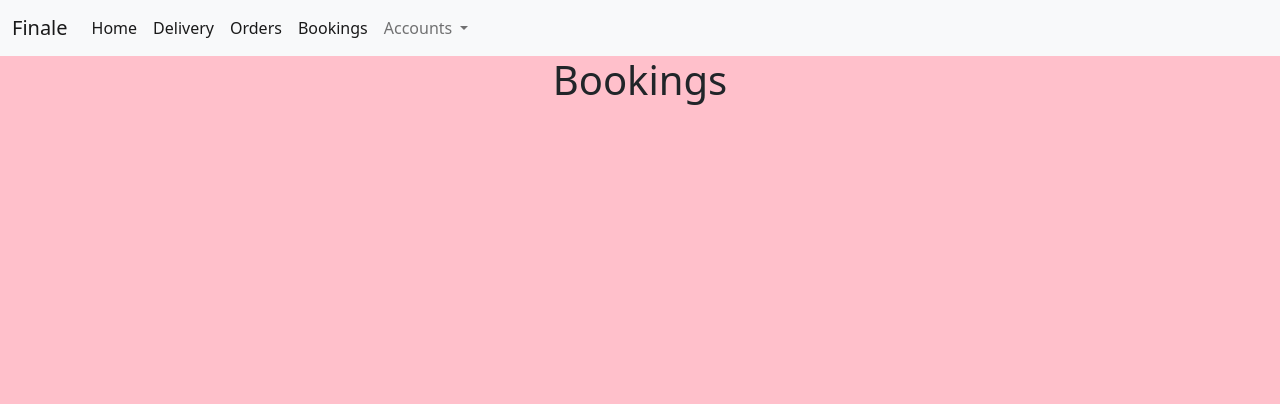
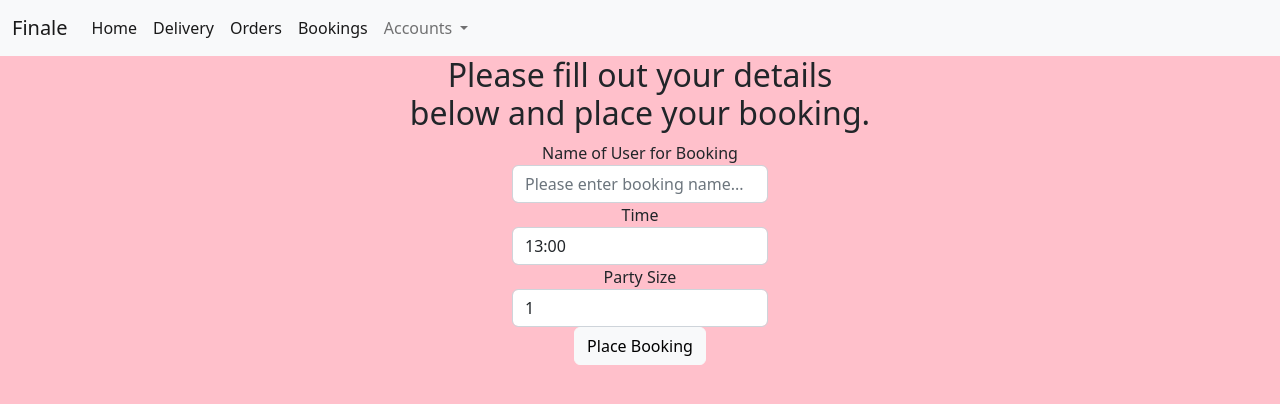
Before and after one commit to leeharold1/FinalYearProject, a Django app: page /bookings/ in a window 1280 px wide. Shown: the top 404 px of the page. Run offline with Django 4.2, Linux system fonts and the light colour scheme.

Commit message:
Forms added to each page + sign-in

```diff
--- a/Finale/FinaleApp/static/style.css
+++ b/Finale/FinaleApp/static/style.css
@@ -8,3 +8,10 @@ body {
     position: absolute;
     left: 36%;
 }
+
+.bookForm {
+    position: absolute;
+    left: 40%;
+    width: 20%;
+    height: 30%;
+}
--- a/Finale/FinaleApp/templates/FinaleApp/bookings.html
+++ b/Finale/FinaleApp/templates/FinaleApp/bookings.html
@@ -42,8 +42,8 @@
               Accounts
             </a>
             <ul class="dropdown-menu">
-              <li><a class="dropdown-item" href="#">User Sign-In</a></li>
-              <li><a class="dropdown-item" href="#">Business Sign-In</a></li>
+              <li><a class="dropdown-item" href="{% url 'user' %}">User Sign-In</a></li>
+              <li><a class="dropdown-item" href="{% url 'business' %}">Business Sign-In</a></li>
             </ul>
           </li>
 
@@ -56,7 +56,40 @@
 </head>
 <body>
 
-<h1> Bookings </h1>
+<h2> Please fill out your details <br> below and place your booking. </h2>
+
+<div class ="bookForm">
+<form>
+  <div class="form-group">
+    <label for="customerName">Name of User for Booking</label>
+    <input type="text" class="form-control" id="customerName" placeholder="Please enter booking name...">
+  </div>
+  <div class="form-group">
+    <label for="time">Time</label>
+    <select class="form-control" id="time">
+      <option>13:00</option>
+      <option>14:00</option>
+      <option>15:00</option>
+      <option>16:00</option>
+      <option>17:00</option>
+    </select>
+  </div>
+  <div class="form-group">
+    <label for="partySize">Party Size</label>
+    <select class="form-control" id="partySize">
+      <option>1</option>
+      <option>2</option>
+      <option>3</option>
+      <option>4</option>
+      <option>5</option>
+      <option>6+</option>
+    </select>
+  </div>
+</form>
+
+<button type="button" class="btn btn-light">Place Booking</button>
+
+</div>
 
 </body>
 </html>
--- a/Finale/FinaleApp/templates/FinaleApp/home.html
+++ b/Finale/FinaleApp/templates/FinaleApp/home.html
@@ -44,8 +44,8 @@
               Accounts
             </a>
             <ul class="dropdown-menu">
-              <li><a class="dropdown-item" href="#">User Sign-In</a></li>
-              <li><a class="dropdown-item" href="#">Business Sign-In</a></li>
+              <li><a class="dropdown-item" href="{% url 'user' %}">User Sign-In</a></li>
+              <li><a class="dropdown-item" href="{% url 'business' %}">Business Sign-In</a></li>
             </ul>
           </li>
 
```
Also changed, not shown: Finale/FinaleApp/templates/FinaleApp/business.html (+19 -3 lines), Finale/FinaleApp/templates/FinaleApp/delivery.html (+14 -3 lines), Finale/FinaleApp/templates/FinaleApp/orders.html (+30 -3 lines), Finale/FinaleApp/templates/FinaleApp/user.html (+19 -3 lines).
